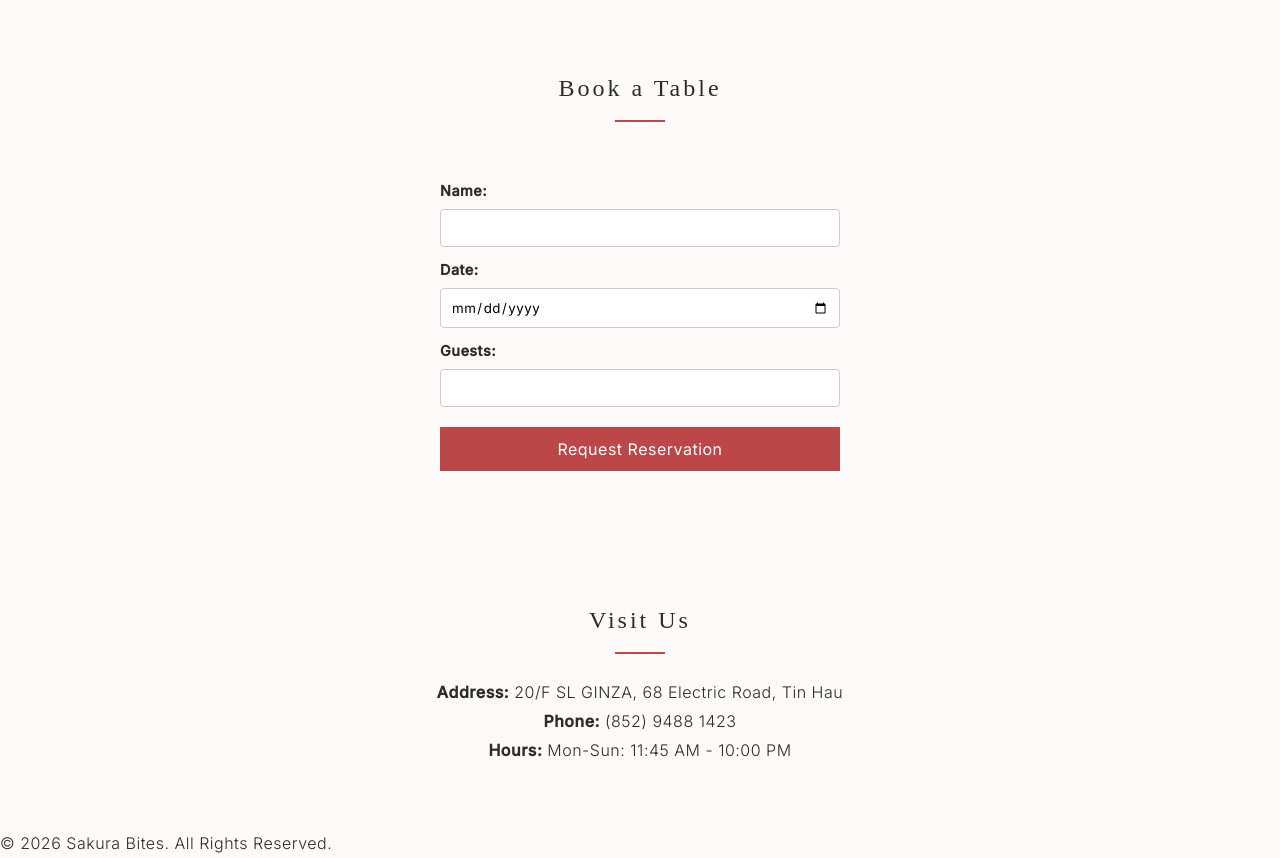
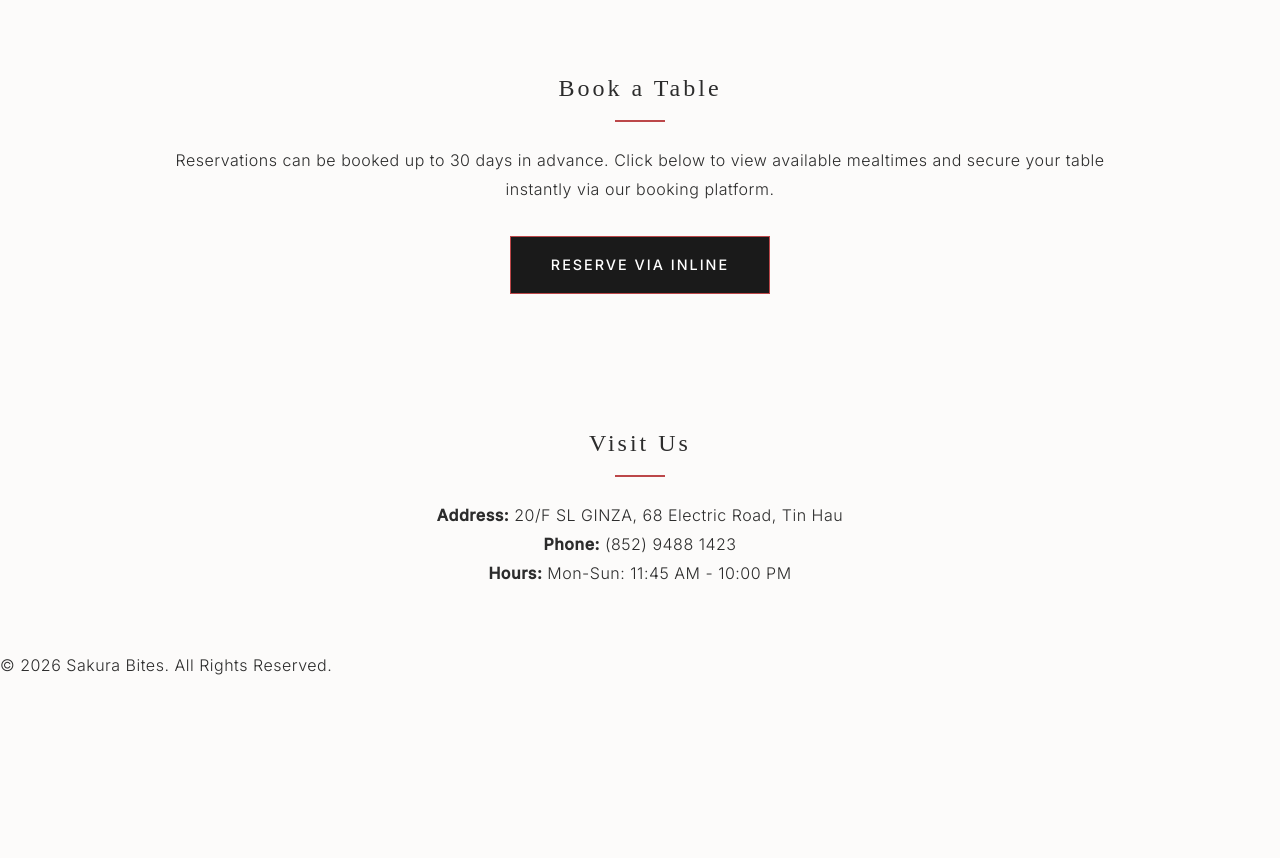
Before and after one commit to ashley2310/Sakaki, a plain HTML site: page index.html in a window 1280 px wide. Shown: the part 1080-1938 px from the top of the page. After the commit the page ends 1760 px from the top, so only its background shows below. Drawn offline with Linux system fonts and the light colour scheme.

Commit message:
Add files via upload

```diff
--- a/index.html
+++ b/index.html
@@ -46,21 +46,14 @@
         </div>
     </section>
 
-    <section id="reservation" class="section">
+<section id="reservation" class="section">
         <h2>Book a Table</h2>
-        <form class="reservation-form">
-            <label for="name">Name:</label>
-            <input type="text" id="name" required>
+        <p>Reservations can be booked up to 30 days in advance. Click below to view available mealtimes and secure your table instantly via our booking platform.</p>
 
-            <label for="date">Date:</label>
-            <input type="date" id="date" required>
-
-            <label for="guests">Guests:</label>
-            <input type="number" id="guests" min="1" max="10" required>
-
-            <button type="submit">Request Reservation</button>
-        </form>
-    </section>
+        <a href="https://inline.app/booking/-N_qxk4sU4xfig8ZmczA:inline-live-3/-N_qxkH_n4iJMd4N5GIK?language=en" target="_blank" class="inline-booking-btn">
+            Reserve via inline
+        </a>
+</section>
 
     <section id="contact" class="section bg-dark">
         <h2>Visit Us</h2>
--- a/style.css
+++ b/style.css
@@ -92,26 +92,26 @@ h2::after {
     object-fit: cover; /* Prevents the images from stretching out of proportion */
 }
 
-/* Reservation Form */
-.reservation-form {
-    max-width: 400px;
-    margin: 2rem auto 0 auto;
-    text-align: left;
+/* Premium inline Reservation Button Layout */
+.inline-booking-btn {
+    display: inline-block;
+    margin-top: 2rem;
+    padding: 15px 40px;
+    background-color: #1a1a1a; /* Dark sleek charcoal */
+    color: #ffffff;
+    text-decoration: none;
+    font-size: 0.9rem;
+    font-weight: 500;
+    text-transform: uppercase;
+    letter-spacing: 2px; /* Elegant spacing matching your navbar */
+    border: 1px solid #bc4749; /* Thin crimson accent border outline */
+    transition: all 0.3s ease;
 }
 
-.reservation-form label {
-    display: block;
-    margin-top: 10px;
-    font-weight: bold;
-    font-size: 0.9rem;
-}
-
-.reservation-form input {
-    width: 100%;
-    padding: 10px;
-    margin-top: 5px;
-    border: 1px solid #ccc;
-    border-radius: 4px;
+.inline-booking-btn:hover {
+    background-color: #bc4749; /* Shifts to gorgeous solid crimson on hover */
+    color: #ffffff;
+    transform: translateY(-2px); /* Premium micro-lift effect */
 }
 
 button {
```
